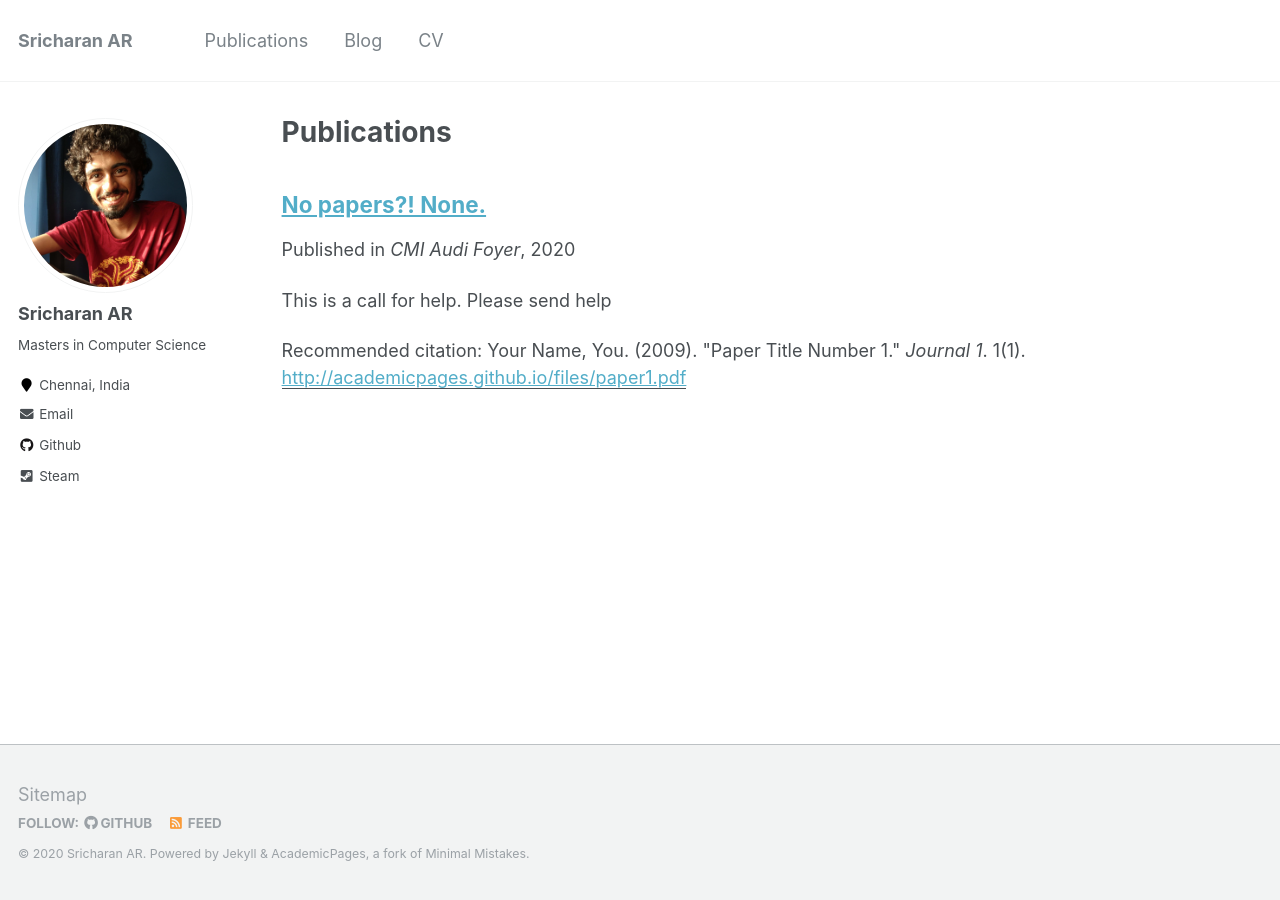
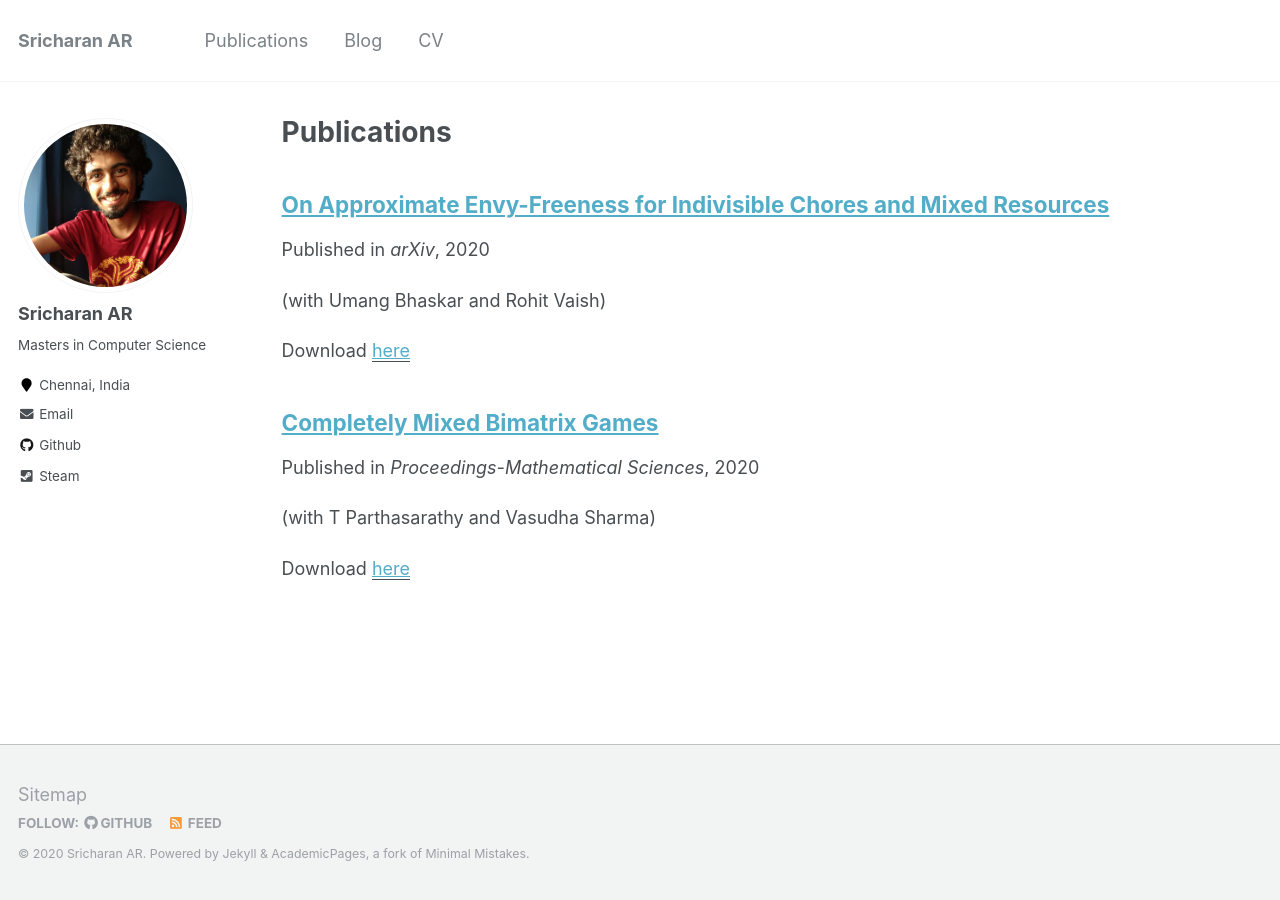
Before and after one commit to SriAR/sriar.github.io, a Jekyll site: the page built from _pages/publications.md, in a window 1280 px wide. Built offline with Jekyll 4.4.1, drawn with Linux system fonts in a browser that asks for light colours.

Commit message:
added publications

```diff
--- a/_publications/2009-10-01-paper-title-number-1.md
+++ /dev/null
@@ -1,15 +0,0 @@
----
-title: "No papers?! None."
-collection: publications
-permalink: /publication/2009-10-01-paper-title-number-1
-excerpt: 'This is a call for help. Please send help'
-date: 2020-06-07
-venue: 'CMI Audi Foyer'
-paperurl: 'http://academicpages.github.io/files/paper1.pdf'
-citation: 'Your Name, You. (2009). &quot;Paper Title Number 1.&quot; <i>Journal 1</i>. 1(1).'
----
-This paper is about the number 1. The number 2 is left for future work.
-
-[Download paper here](http://academicpages.github.io/files/paper1.pdf)
-
-Recommended citation: Your Name, You. (2009). "Paper Title Number 1." <i>Journal 1</i>. 1(1).
--- /dev/null
+++ b/_publications/2020-07-25-completely-mixed.md
@@ -0,0 +1,9 @@
+---
+title: "Completely Mixed Bimatrix Games"
+collection: publications
+permalink: /publication/2020-07-25-completely-mixed.md
+excerpt: '(with T Parthasarathy and Vasudha Sharma)'
+date: 2020-07-25
+venue: 'Proceedings-Mathematical Sciences'
+paperurl: 'https://link.springer.com/article/10.1007/s12044-020-00585-5'
+---
--- /dev/null
+++ b/_publications/2020-12-12-envy-free-chores.md
@@ -0,0 +1,9 @@
+---
+title: "On Approximate Envy-Freeness for Indivisible Chores and Mixed Resources"
+collection: publications
+permalink: /publication/2020-12-12-envy-free-chores.md
+excerpt: '(with Umang Bhaskar and Rohit Vaish)'
+date: 2020-12-12
+venue: 'arXiv'
+paperurl: 'https://arxiv.org/abs/2012.06788'
+---
```
Also changed, not shown: _pages/about.md (+7 -7 lines), _posts/2019-10-22-iterated-function-system.md (+1 -1 lines), _posts/2020-10-06-zinc-filesync.md (added, +13 -0 lines), 1 other file.
